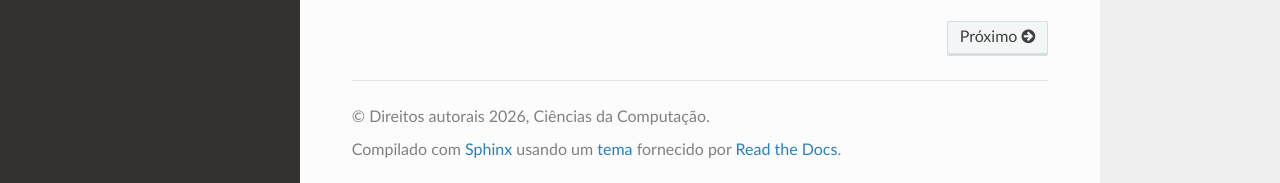
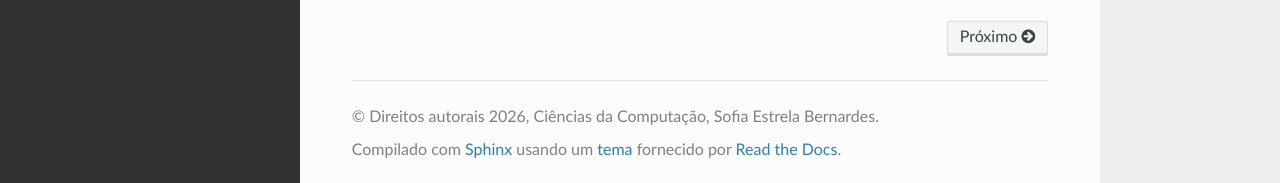
Before and after one commit to sofiaestrelab/Estrutura_de_Dados_2, a Sphinx documentation site: the page built from docs/source/index.rst, in a window 1280 px wide and 1237 px high. Shown: the part 1051-1234 px from the top of the window. Built offline with Sphinx 7.4.7 and the Read the Docs theme 3.1.0, drawn with Linux system fonts in a browser that asks for light colours.

Commit message:
Add author name to copyright in conf.py
Updated copyright information to include the author's name.

```diff
--- a/docs/source/conf.py
+++ b/docs/source/conf.py
@@ -6,7 +6,7 @@ sys.path.insert(0, os.path.abspath('.'))
 
 # Informações projeto
 project = 'Estrutura de Dados 2'
-copyright = '2026, Ciências da Computação'
+copyright = '2026, Ciências da Computação, Sofia Estrela Bernardes'
 author = 'Sofia Estrela'
 
 release = '2.0'
```
